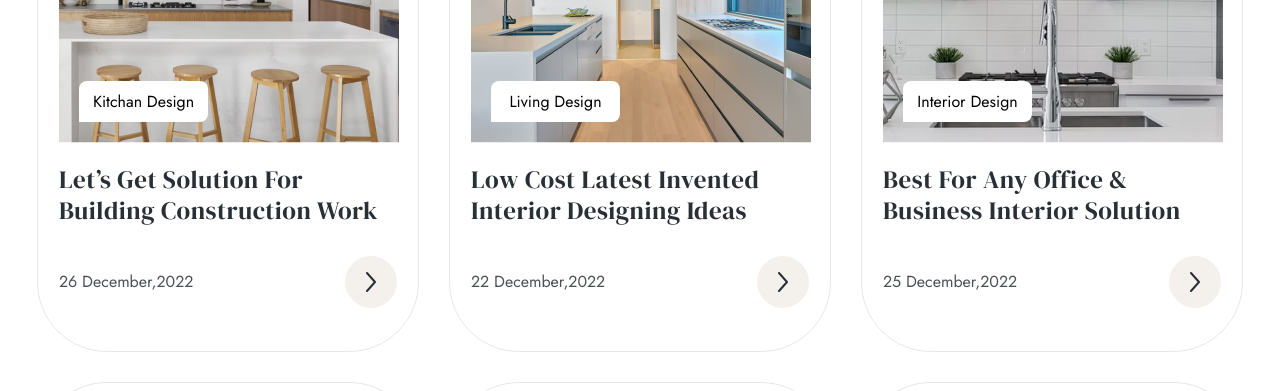
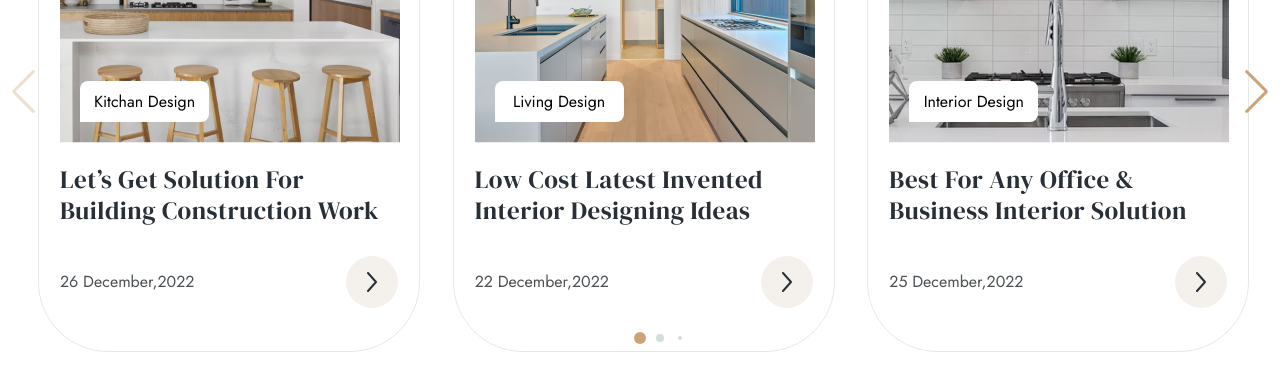
Before and after one commit to firuzeabdullazade/interior-design-webflow-react, a React (Create React App) app: page /blog-page in a window 1280 px wide. Shown: the part 1639-2030 px from the top of the page. Built offline with nearby package versions, Linux system fonts and the light colour scheme.

Commit message:
slide, navigation and pagination were added to blog page

```diff
--- a/package.json
+++ b/package.json
@@ -26,6 +26,7 @@
     "react-scripts": "5.0.1",
     "react-select": "^5.7.3",
     "sass": "^1.62.1",
+    "swiper": "^9.3.2",
     "typescript": "^4.9.5",
     "web-vitals": "^2.1.4",
     "yup": "^1.1.1"
--- a/src/app/pages/BlogPage/BlogPage.tsx
+++ b/src/app/pages/BlogPage/BlogPage.tsx
@@ -1,4 +1,9 @@
 import { useSelector } from 'react-redux';
+import 'swiper/scss';
+import 'swiper/scss/navigation';
+import 'swiper/scss/pagination';
+import { Swiper, SwiperSlide } from 'swiper/react';
+import SwiperCore, { Navigation, Pagination } from 'swiper';
 import './BlogPage.scss';
 import { RootState } from '../../../store/store';
 import { ArticlesGridItem } from './components/ArticlesGridItem/ArticlesGridItem';
@@ -7,6 +12,7 @@ import { LatestPost } from './components/LatestPost/LatestPost';
 
 export const BlogPage = () => {
   const blogPageState = useSelector((state: RootState) => state.blogPage);
+  SwiperCore.use([Navigation, Pagination]);
 
   return (
     <>
@@ -34,7 +40,16 @@ export const BlogPage = () => {
             <h2>Articles & News</h2>
           </div>
           <div className="grid-articles">
+            <Swiper
+              spaceBetween={40}
+              slidesPerView={3}
+              navigation={true}
+              pagination={{
+                dynamicBullets: true,
+              }}
+            >
               {blogPageState.articles.map((article) => (
+                <SwiperSlide>
                   <ArticlesGridItem
                     key={`article-${article.imageSrc}`}
                     imageSrc={article.imageSrc}
@@ -46,7 +61,9 @@ export const BlogPage = () => {
                     secondPostImage={article.secondPostImage}
                     postContent={article.postContent}
                   />
+                </SwiperSlide>
               ))}
+            </Swiper>
           </div>
         </div>
       </section>
--- a/src/app/pages/BlogPage/components/ArticlesGridItem/ArticlesGridItem.scss
+++ b/src/app/pages/BlogPage/components/ArticlesGridItem/ArticlesGridItem.scss
@@ -26,8 +26,35 @@
 
   .grid-articles {
     display: grid;
-    grid-template-columns: 1fr 1fr 1fr;
-    gap: 30px;
+    max-width: 1300px;
+    margin-left: auto;
+    margin-right: auto;
+
+    .swiper-pagination-bullet {
+      background-color: darkslategray;
+      width: 12px;
+      height: 12px;
+    }
+
+    .swiper-pagination-bullet-active {
+      background-color: $counter-text-color;
+    }
+
+    .swiper-button-prev, .swiper-button-next {
+      color: $counter-text-color;
+    }
+
+    .swiper {
+      padding: 0 38px;
+    }
+
+    .swiper, swiper-container {
+      width: 100%;
+    }
+
+    .swiper-slide.swiper-slide-active {
+      width: 382px;
+    }
 
     .grid-article {
       display: flex;
--- a/src/app/pages/HomePage/HomePage.tsx
+++ b/src/app/pages/HomePage/HomePage.tsx
@@ -52,7 +52,7 @@ export const HomePage = () => {
             page when lookings at its layouts the points of using.
           </h3>
         </div>
-        <div className="grid-articles">
+        <div className="grid-articles-homepage">
           {homePageState.articles.map(
             (
               article: any, // todo: change any to a data type
--- a/src/app/pages/HomePage/components/BlogArticle/BlogArticle.scss
+++ b/src/app/pages/HomePage/components/BlogArticle/BlogArticle.scss
@@ -32,7 +32,7 @@
     }
   }
 
-  .grid-articles {
+  .grid-articles-homepage {
     display: flex;
     gap: 27px;
 
--- a/tsconfig.json
+++ b/tsconfig.json
@@ -22,5 +22,6 @@
   },
   "include": [
     "src"
-, "src/app/components/Footer/Footer.tsx"  ]
+, "src/app/components/Footer/Footer.tsx",
+"./.eslintrc.json"  ]
 }
```
Also changed, not shown: 1 other file (tests, documents, lock files or other folders). Lines whose indentation alone changed are shown as unchanged.
